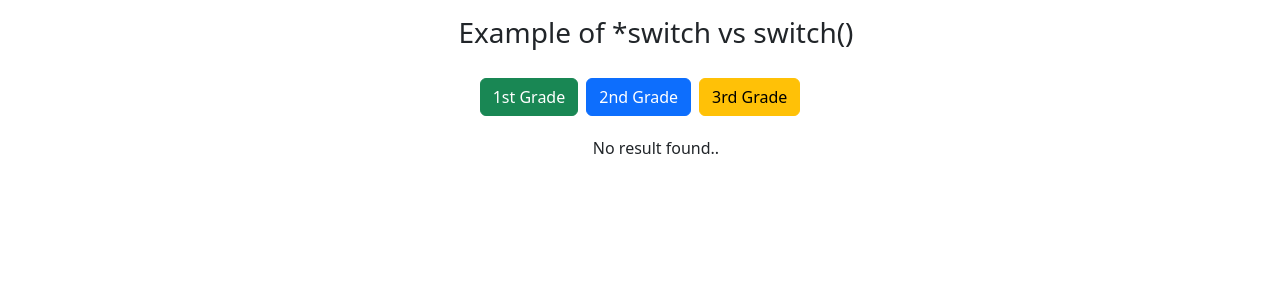
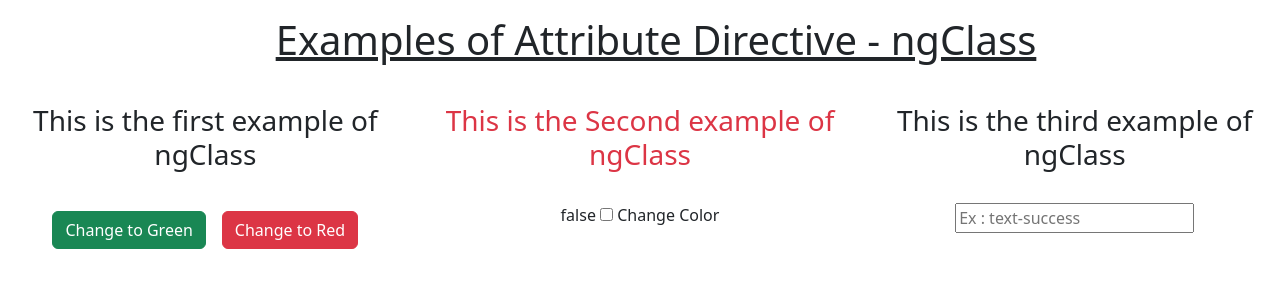
Before and after one commit to Zanna-dev/-angular-v19-tutorial-02, an Angular app: page / in a window 1280 px wide. Shown: the top 300 px of the page. Built offline with nearby package versions, Linux system fonts and the light colour scheme.

Commit message:
Implement [ngClass] Attribute Directives

```diff
--- a/src/app/app.component.html
+++ b/src/app/app.component.html
@@ -3,5 +3,6 @@
   <!-- <app-directives></app-directives> -->
   <!-- <app-structural-directives-ngif-vs-if></app-structural-directives-ngif-vs-if> -->
   <!-- <app-structural-directive-ngfor-vs-for></app-structural-directive-ngfor-vs-for> -->
-  <app-structural-directive-ngswitch-vs-switch></app-structural-directive-ngswitch-vs-switch>
+  <!-- <app-structural-directive-ngswitch-vs-switch></app-structural-directive-ngswitch-vs-switch> -->
+   <app-attribute-directives></app-attribute-directives>
 <router-outlet />
--- a/src/app/app.component.ts
+++ b/src/app/app.component.ts
@@ -6,6 +6,7 @@
 import { StructuralDirectivesNgifVsIfComponent } from './structural-directives-ngif-vs-if/structural-directives-ngif-vs-if.component';
 import { StructuralDirectiveNgforVsForComponent } from './structural-directive-ngfor-vs-for/structural-directive-ngfor-vs-for.component';
 import { StructuralDirectiveNgswitchVsSwitchComponent } from './structural-directive-ngswitch-vs-switch/structural-directive-ngswitch-vs-switch.component';
+import { AttributeDirectivesComponent } from './attribute-directives/attribute-directives.component';
 
 @Component({
   selector: 'app-root',
@@ -15,7 +16,8 @@
     //DirectivesComponent,
     // StructuralDirectivesNgifVsIfComponent,
     // StructuralDirectiveNgforVsForComponent
-    StructuralDirectiveNgswitchVsSwitchComponent
+    // StructuralDirectiveNgswitchVsSwitchComponent
+    AttributeDirectivesComponent
    ],
   templateUrl: './app.component.html',
   styleUrl: './app.component.scss'
--- /dev/null
+++ b/src/app/attribute-directives/attribute-directives.component.html
@@ -0,0 +1,26 @@
+<div class="row text-center">
+    <div class="col-12 m-3">
+        <h1><u> Examples of Attribute Directive - ngClass </u></h1>
+    </div>
+</div>
+
+<div class="row text-center pt-3">
+    <div class="col-4">
+        <h3 [ngClass]="textColor">This is the first example of ngClass</h3>
+        <br>
+        <button class="btn btn-success m-2" (click)="changeColor('text-success')">Change to Green</button>
+        <button class="btn btn-danger m-2" (click)="changeColor('text-danger')">Change to Red</button>
+    </div>
+
+    <div class="col-4">
+        <h3 [ngClass]="isTextGreen ? 'text-success' : 'text-danger'">This is the Second example of ngClass</h3>
+        <br>{{isTextGreen}}
+        <input type="checkbox" [(ngModel)]="isTextGreen"> Change Color
+    </div>
+
+    <div class="col-4">
+        <h3 [ngClass]="userClass">This is the third example of ngClass</h3>
+        <br>
+        <input type="text" [(ngModel)]="userClass" placeholder="Ex : text-success">
+    </div>
+</div>
--- /dev/null
+++ b/src/app/attribute-directives/attribute-directives.component.ts
@@ -0,0 +1,24 @@
+import { Component, NgModule } from '@angular/core';
+import { CommonModule, NgClass } from '@angular/common';
+import { FormsModule, NgModel } from '@angular/forms';
+
+@Component({
+  selector: 'app-attribute-directives',
+  imports: [CommonModule, FormsModule],
+  templateUrl: './attribute-directives.component.html',
+  styleUrl: './attribute-directives.component.scss'
+})
+export class AttributeDirectivesComponent {
+  // 1
+  textColor: string = 'text-succes';
+
+  changeColor(color: string) {
+  this.textColor = color;
+  }
+
+  // 2
+  isTextGreen: boolean = false;
+
+  // 3
+  userClass : string = '';
+}
--- a/src/app/structural-directive-ngswitch-vs-switch/structural-directive-ngswitch-vs-switch.component.ts
+++ b/src/app/structural-directive-ngswitch-vs-switch/structural-directive-ngswitch-vs-switch.component.ts
@@ -3,7 +3,7 @@
 
 @Component({
   selector: 'app-structural-directive-ngswitch-vs-switch',
-  imports: [NgSwitch, CommonModule],
+  imports: [CommonModule],
   templateUrl: './structural-directive-ngswitch-vs-switch.component.html',
   styleUrl: './structural-directive-ngswitch-vs-switch.component.scss'
 })
```
Also changed, not shown: src/app/attribute-directives/attribute-directives.component.scss (added), 1 other file (tests, documents, lock files or other folders).
